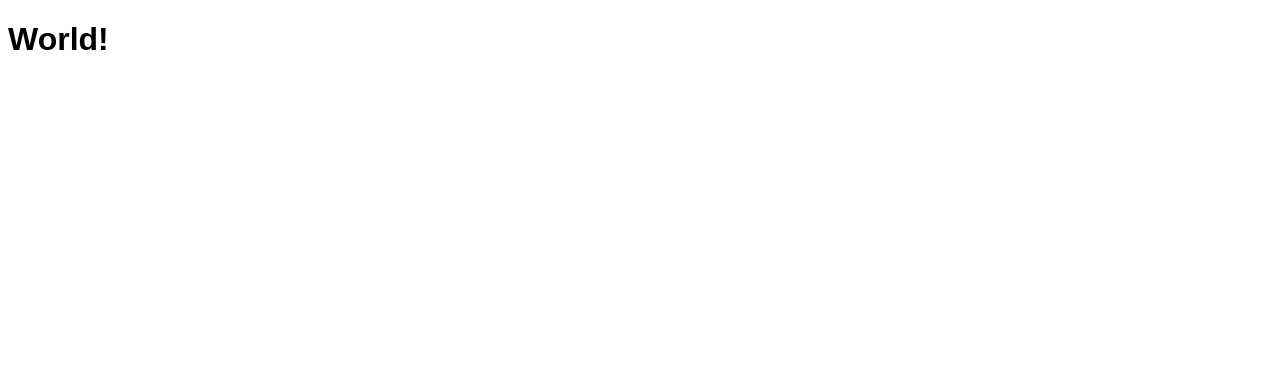
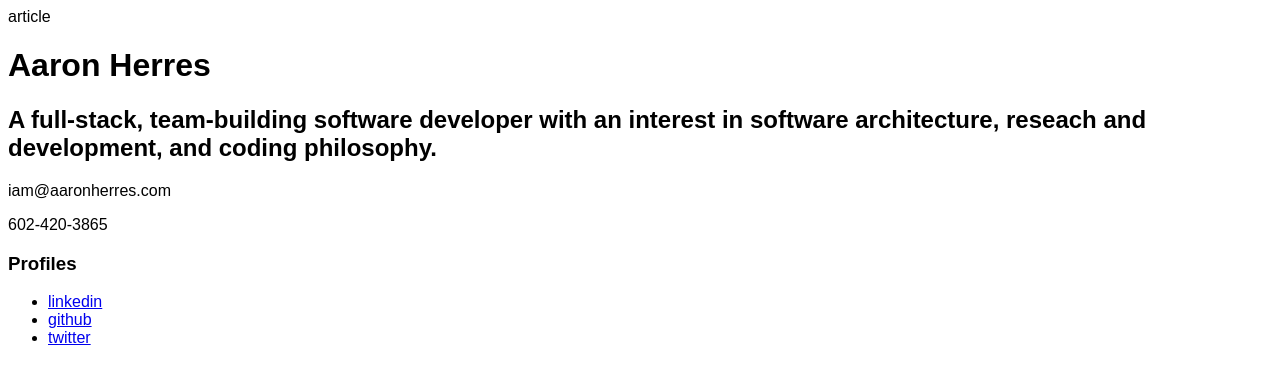
Before and after one commit to redaphid/resume, a website: page index.html in a window 1280 px wide. Drawn offline with nearby package versions, Linux system fonts and the light colour scheme.

Commit message:
let copilot build the resume for me!

```diff
--- a/index.html
+++ b/index.html
@@ -15,7 +15,26 @@
       const html = htm.bind(h)
 
       const App = (props) => {
-        return html`<h1> ${props.name}!</h1>`
+        return html`
+          <article>
+            <basics>
+              <h1>${resume.basics.name}</h1>
+              <h2>${resume.basics.label}</h2>
+              <p>${resume.basics.email}</p>
+              <p>${resume.basics.phone}</p>
+              <p>${resume.basics.website}</p>
+            </basics>
+            <profiles>
+              <h3>Profiles</h3>
+              <ul>
+                ${resume.basics.profiles.map(profile => html`
+                  <li>
+                    <a href=${profile.url}>${profile.network}</a>
+                  </li>
+                `)}
+              </ul>
+          </article>
+          `
       }
 
       render(html`<${App} name="World" />`, document.body)
```
